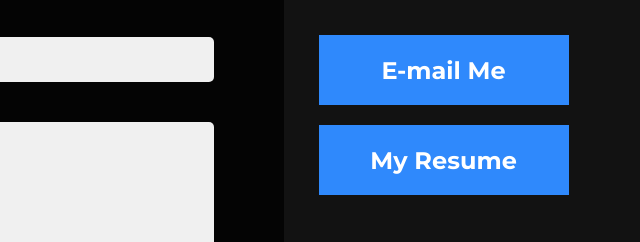
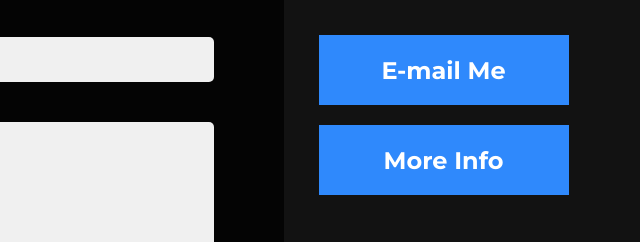
Before and after one commit to BienDev/Portfolio, a plain HTML site: page portfolio.html in a window 1280 px wide. Shown: the part 4157-4399 px from the top of the page, 356-996 px from the left. Drawn offline with Linux system fonts and the light colour scheme.

Commit message:
Update portfolio.html

```diff
--- a/portfolio.html
+++ b/portfolio.html
@@ -272,7 +272,7 @@
         <div class="contact-section-right">
           <div class="above-buttons">
             <a href="mailto:bienolivercucio@gmail.com">E-mail Me</a>
-            <a href="#">My Resume</a>
+            <a href="https://docs.google.com/document/d/1X9Ol1YWnc-aL6rAzePjYkxrW5QDIPcF1kSeN-g1s0oc/edit?usp=sharing">More Info</a>
           </div>
           <h1>bienolivercucio@gmail.com</h1>
           <div>
```
